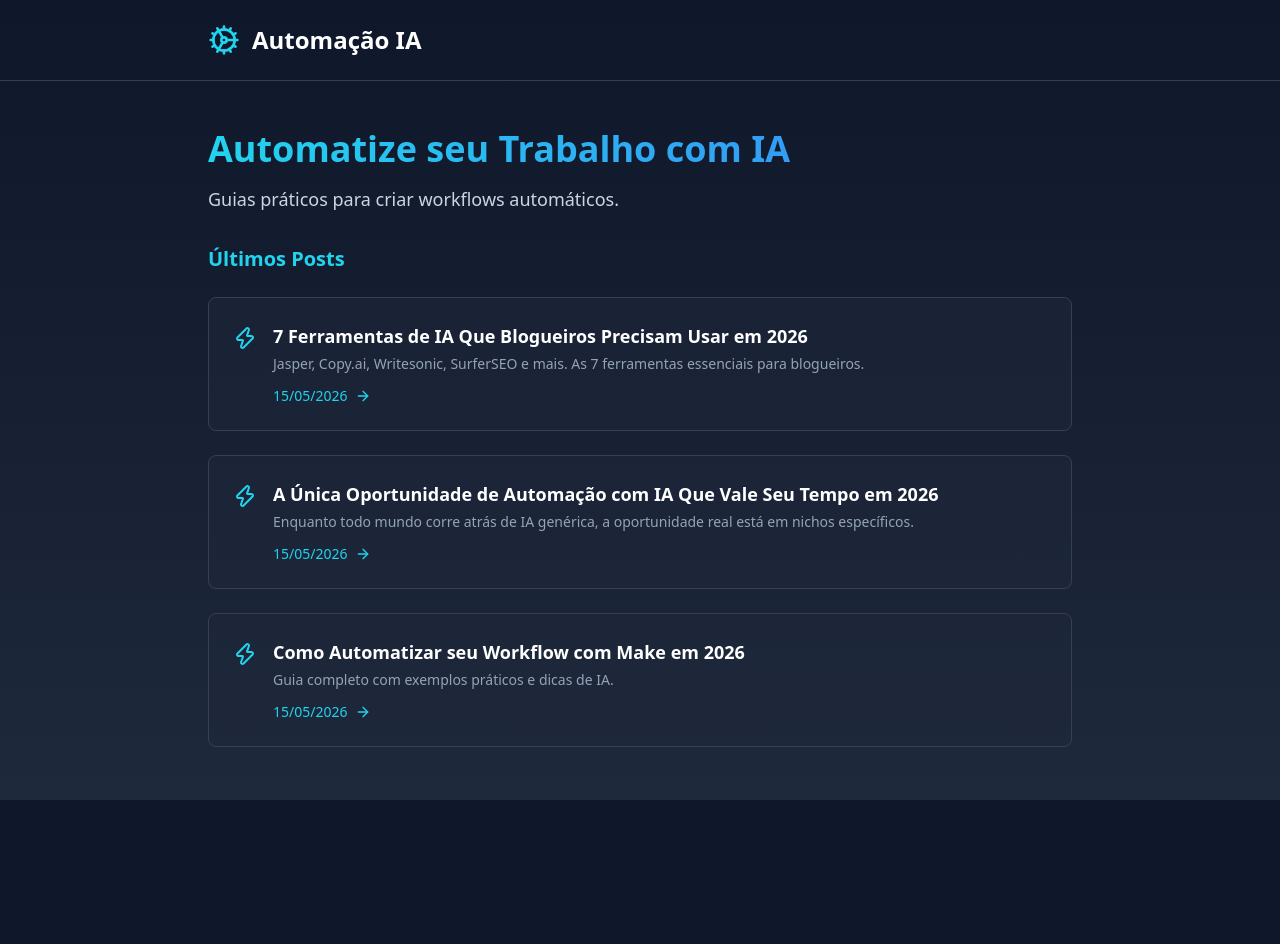
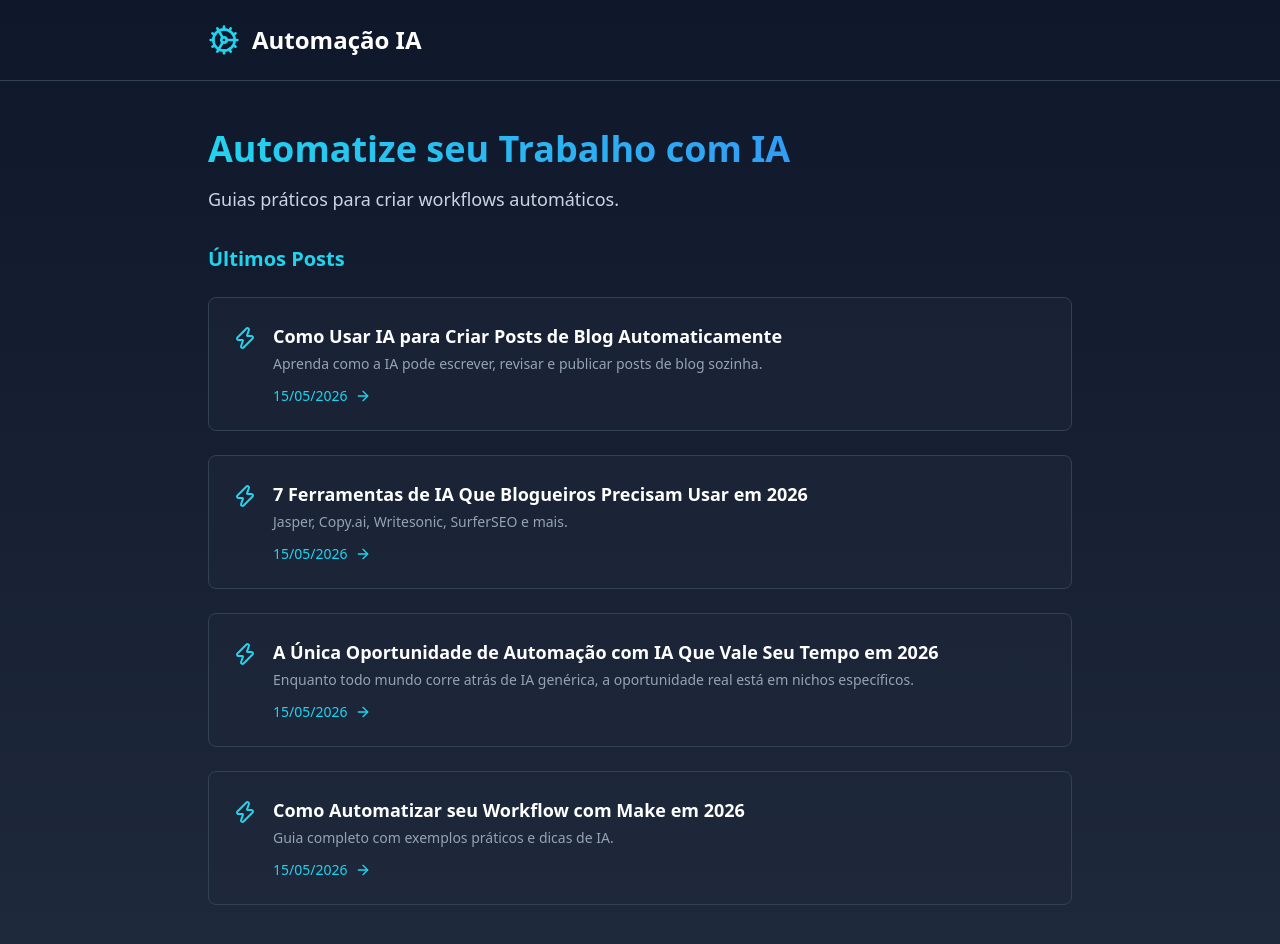
Before and after one commit to keslemjf2020/Sahbos, a Next.js app: page / in a window 1280 px wide. Shown: the top 944 px of the page. Before the commit the page ends 800 px from the top, so only its background shows below. Built offline with nearby package versions, Linux system fonts and the light colour scheme.

Commit message:
post #4: IA criar posts + homepage atualizada [agentes]

```diff
--- a/app/blog/[slug]/page.tsx
+++ b/app/blog/[slug]/page.tsx
@@ -2,6 +2,11 @@ import Link from "next/link";
 import { ArrowLeft } from "lucide-react";
 
 const posts: Record<string, { title: string; date: string; content: string }> = {
+  "ia-criar-posts-blog-automatico": {
+    title: "Como Usar IA para Criar Posts de Blog Automaticamente",
+    date: "15/05/2026",
+    content: fs.readFileSync(path.join(process.cwd(), "content", "posts", "ia-criar-posts-blog-automatico.md"), "utf8") || "Carregando...",
+  },
   "ferramentas-ia-blogueiros-2026": {
     title: "7 Ferramentas de IA Que Blogueiros Precisam Usar em 2026",
     date: "15/05/2026",
--- a/app/page.tsx
+++ b/app/page.tsx
@@ -2,7 +2,8 @@ import Link from "next/link";
 import { Cog, Zap, ArrowRight } from "lucide-react";
 
 const posts = [
-  { title: "7 Ferramentas de IA Que Blogueiros Precisam Usar em 2026", date: "15/05/2026", slug: "ferramentas-ia-blogueiros-2026", desc: "Jasper, Copy.ai, Writesonic, SurferSEO e mais. As 7 ferramentas essenciais para blogueiros.", icon: Zap },
+  { title: "Como Usar IA para Criar Posts de Blog Automaticamente", date: "15/05/2026", slug: "ia-criar-posts-blog-automatico", desc: "Aprenda como a IA pode escrever, revisar e publicar posts de blog sozinha.", icon: Zap },
+  { title: "7 Ferramentas de IA Que Blogueiros Precisam Usar em 2026", date: "15/05/2026", slug: "ferramentas-ia-blogueiros-2026", desc: "Jasper, Copy.ai, Writesonic, SurferSEO e mais.", icon: Zap },
   { title: "A Única Oportunidade de Automação com IA Que Vale Seu Tempo em 2026", date: "15/05/2026", slug: "automacao-ia-oportunidade-2026", desc: "Enquanto todo mundo corre atrás de IA genérica, a oportunidade real está em nichos específicos.", icon: Zap },
   { title: "Como Automatizar seu Workflow com Make em 2026", date: "15/05/2026", slug: "guia-make-2026", desc: "Guia completo com exemplos práticos e dicas de IA.", icon: Zap },
 ];
```
